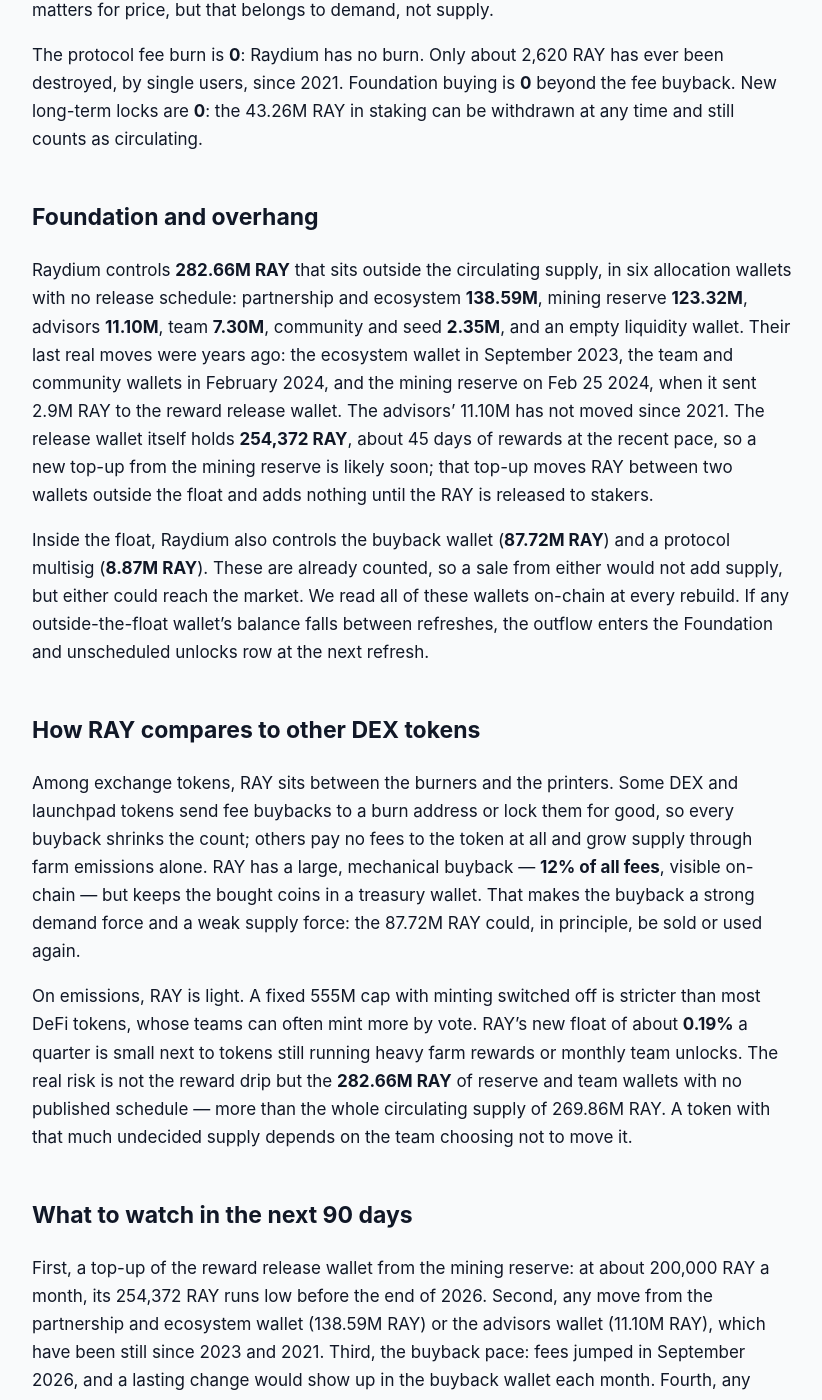
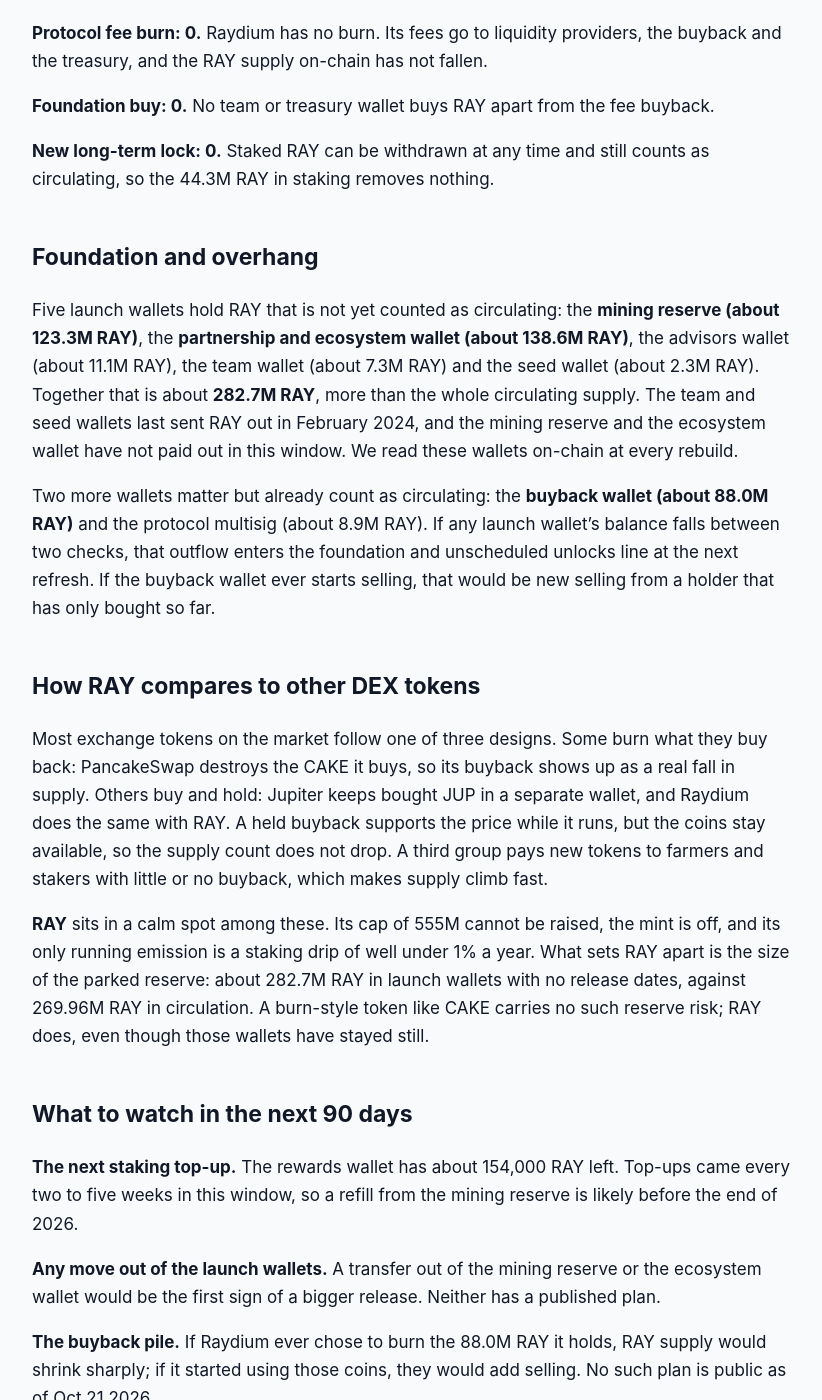
Before and after one commit to jeevansongmy-spec/mrnasdog-articles, a Jekyll site: the page built from crypto/ray-pressure-framework.md, in a window 1280 px wide and 1400 px high, scrolled down 1627 px. Shown: the whole window, without its empty margins (228-1050 px from the left). Built offline with Jekyll 4.4.1, drawn with Linux system fonts in a browser that asks for light colours; some of the changed text lies outside the part shown.

Commit message:
publish: crypto/ray-pressure-framework

```diff
--- a/crypto/ray-pressure-framework.md
+++ b/crypto/ray-pressure-framework.md
@@ -1,6 +1,6 @@
 ---
 title: "RAY Inflation Analysis · October 2026 · Mixed flows · supply roughly steady"
-description: "RAY supply is roughly steady: 525K RAY of staking rewards gave +0.19% in 90 days. The 12% fee buyback bought 4.51M RAY but keeps it. Minting is off."
+description: "RAY supply is roughly steady: 625K RAY of staking rewards gave +0.23% over 90 days, the same next. No minting, a 555M cap, and the fee buyback is held."
 canonical_url: "https://mrnasdog.com/research/ray/inflation"
 tags: ["crypto", "ray", "raydium", "defi"]
 published: true
@@ -12,44 +12,58 @@ This is the long supply read. For the signal, the price drivers and the question
 
 # RAY Inflation Analysis · October 2026 · Mixed flows · supply roughly steady
 
-RAY supply is roughly steady. Over the 90 days to Oct 11 2026, Raydium released **525,000 RAY** of staking rewards from its mining reserve, which grew the circulating supply by **+0.19%**, and the next 90 days look about the same. The 12% fee buyback bought **4.51M RAY** in the same window, but Raydium keeps the bought RAY in a wallet that already counts as circulating, so the buyback removes nothing from the supply count. RAY cannot be minted: the 555M cap is fixed in the token itself.
+**RAY** supply grew by about **0.23%** in the 90 days to Oct 21 2026, and we expect about the same in the next 90 days. No new RAY can ever be minted: the only coins that reached the market were **625,000 RAY** of staking rewards, paid out of the reserve set aside when Raydium launched. The Raydium fee buyback bought about **4.63M RAY** in the same 90 days, but it keeps what it buys in a wallet that already counts as circulating, so the hard cap of **555M RAY** and the 282.7M RAY still parked in launch wallets matter more than the buyback for future supply.
 
 ## The verdict, in one paragraph
 
-The MrNasDog Pressure Framework reads RAY at **+0.19%** net new supply over the last 90 days (525,000 RAY sold into the float against 0 RAY taken out, on **269.86M RAY** circulating), and projects the same **+0.19%** for the next 90 days. The inflation monitor, which reads the same circulating figure every day, shows **+0.32%**. The gap is **0.13** percentage points, inside our 0.5-point tolerance, so no warning chip is shown. Part of the monitor's extra comes from one small step of about 25,000 RAY on Aug 26 2026 that we could not tie to any wallet, and part is rounding in its reading. In one line: RAY is a capped token with a small reward drip and a large buyback that hoards rather than burns.
+Our ledger puts **RAY** net new supply at **+0.23%** for the last 90 days (Jul 23 to Oct 21 2026) and **+0.23%** for the next 90 days. Other public trackers show **+0.33%** for the same stretch, a gap of only **0.10 percentage points**, so no warning is needed. The whole number comes from one source: **625,000 RAY** of staking rewards. Nothing vested, no launch wallet moved, nothing was burned, and the RAY bought back with fees stays in a counted wallet. RAY is a **capped DEX token with a slow staking drip**: quiet on supply, with a large reserve that has not moved in a long time.
 
 ## Sell pressure: where new RAY comes from
 
-Protocol inflation is the only live sell row: **525,000 RAY** in 90 days. RAY cannot be minted — the mint authority on Solana is switched off — so new float comes only from the **188.7M RAY** mining reserve set aside at launch. Raydium moves reserve RAY into a release wallet, and that wallet sends RAY to the staking reward pool about once a month: 200,000 RAY on Aug 10 2026, 200,000 RAY on Sep 10 2026 and 125,000 RAY on Sep 28 2026. The moment RAY leaves the release wallet it becomes part of the circulating supply; the circulating figure stepped up by the same amounts the next day. Stakers then earn it at about **5.6%** a year on the **43.26M RAY** staked. Raydium's own docs put the reward stream at about 1.9M RAY a year, and our 90-day count sits a little above that pace.
+**Protocol inflation: 625,000 RAY.** RAY has a fixed maximum of 555M and the mint is switched off for good, so "inflation" here means coins leaving the reserve. Raydium pays RAY stakers from a rewards wallet. Between Jul 23 and Oct 21 2026 that wallet topped up the RAY staking pool four times: 200,000 RAY on Aug 10, 200,000 on Sep 10, 125,000 on Sep 28 and 100,000 on Oct 14. Raydium's own documents describe about 1.9M RAY a year of emissions, which is roughly 470,000 every 90 days, so the recent pace is a little above that. About **44.3M RAY** is staked today. The rewards wallet holds only about 154,000 RAY now, so it will need a refill from the mining reserve soon to keep paying at this rate.
 
-Vesting unlocks are **0**. The team and seed allocations, 25.9% of supply, finished vesting on Feb 21 2024, and no vesting calendar is left. Foundation and unscheduled unlocks are also **0**: none of the six allocation wallets moved in the window (more in the overhang section below). Long-term locked or bankruptcy supply is **0**; there is no estate, trustee or long lock releasing RAY.
+**Vesting unlocks: 0.** Team and seed vesting finished on Feb 21 2024. Nothing is left on a schedule, and no unlock is dated in the next 90 days.
+
+**Foundation and unscheduled unlocks: 0.** The launch wallets still hold about **282.7M RAY**, and none of them sent a single RAY out in these 90 days. They have no published release dates, so we book nothing until one of them moves.
+
+**Long-term locked or bankruptcy: 0.** No court case, estate or lock-up holds RAY that is waiting to be paid out.
 
 ## Buy pressure: where new RAY goes
 
-The programmatic buyback is real and large, but it books **0**. Raydium sends 12% of every trading fee to buy RAY: 84% of a CLMM or CPMM pool fee goes to liquidity providers, 12% to the RAY buyback and 4% to the treasury, while older AMM v4 pools split 88% and 12%. In the 90 days to Oct 11 2026 that bought **4.51M RAY**, most of it after Raydium's fees jumped in September on tokenized-stock launches. The bought RAY is not burned. It is held in a public protocol wallet that now holds **87.72M RAY**, about 32.5% of the circulating supply. Because that wallet is already counted as circulating, buying into it moves RAY between holders inside the float; it does not shrink the supply we measure. It does take RAY off exchanges, which matters for price, but that belongs to demand, not supply.
+**Programmatic buyback: 0 removed (about 4.63M RAY bought).** Raydium sends **12%** of every trading fee to buy RAY on the open market. In the 90 days the buyback wallet grew by about **4.63M RAY**, more than seven times the new staking rewards, helped by a very busy September. But the bought RAY is held, not burned, and that wallet already counts as circulating, so the purchases move coins from traders into a project wallet without shrinking the count. The wallet now holds about **88.0M RAY**.
 
-The protocol fee burn is **0**: Raydium has no burn. Only about 2,620 RAY has ever been destroyed, by single users, since 2021. Foundation buying is **0** beyond the fee buyback. New long-term locks are **0**: the 43.26M RAY in staking can be withdrawn at any time and still counts as circulating.
+**Protocol fee burn: 0.** Raydium has no burn. Its fees go to liquidity providers, the buyback and the treasury, and the RAY supply on-chain has not fallen.
+
+**Foundation buy: 0.** No team or treasury wallet buys RAY apart from the fee buyback.
+
+**New long-term lock: 0.** Staked RAY can be withdrawn at any time and still counts as circulating, so the 44.3M RAY in staking removes nothing.
 
 ## Foundation and overhang
 
-Raydium controls **282.66M RAY** that sits outside the circulating supply, in six allocation wallets with no release schedule: partnership and ecosystem **138.59M**, mining reserve **123.32M**, advisors **11.10M**, team **7.30M**, community and seed **2.35M**, and an empty liquidity wallet. Their last real moves were years ago: the ecosystem wallet in September 2023, the team and community wallets in February 2024, and the mining reserve on Feb 25 2024, when it sent 2.9M RAY to the reward release wallet. The advisors' 11.10M has not moved since 2021. The release wallet itself holds **254,372 RAY**, about 45 days of rewards at the recent pace, so a new top-up from the mining reserve is likely soon; that top-up moves RAY between two wallets outside the float and adds nothing until the RAY is released to stakers.
+Five launch wallets hold RAY that is not yet counted as circulating: the **mining reserve (about 123.3M RAY)**, the **partnership and ecosystem wallet (about 138.6M RAY)**, the advisors wallet (about 11.1M RAY), the team wallet (about 7.3M RAY) and the seed wallet (about 2.3M RAY). Together that is about **282.7M RAY**, more than the whole circulating supply. The team and seed wallets last sent RAY out in February 2024, and the mining reserve and the ecosystem wallet have not paid out in this window. We read these wallets on-chain at every rebuild.
 
-Inside the float, Raydium also controls the buyback wallet (**87.72M RAY**) and a protocol multisig (**8.87M RAY**). These are already counted, so a sale from either would not add supply, but either could reach the market. We read all of these wallets on-chain at every rebuild. If any outside-the-float wallet's balance falls between refreshes, the outflow enters the Foundation and unscheduled unlocks row at the next refresh.
+Two more wallets matter but already count as circulating: the **buyback wallet (about 88.0M RAY)** and the protocol multisig (about 8.9M RAY). If any launch wallet's balance falls between two checks, that outflow enters the foundation and unscheduled unlocks line at the next refresh. If the buyback wallet ever starts selling, that would be new selling from a holder that has only bought so far.
 
 ## How RAY compares to other DEX tokens
 
-Among exchange tokens, RAY sits between the burners and the printers. Some DEX and launchpad tokens send fee buybacks to a burn address or lock them for good, so every buyback shrinks the count; others pay no fees to the token at all and grow supply through farm emissions alone. RAY has a large, mechanical buyback — **12% of all fees**, visible on-chain — but keeps the bought coins in a treasury wallet. That makes the buyback a strong demand force and a weak supply force: the 87.72M RAY could, in principle, be sold or used again.
+Most exchange tokens on the market follow one of three designs. Some burn what they buy back: PancakeSwap destroys the CAKE it buys, so its buyback shows up as a real fall in supply. Others buy and hold: Jupiter keeps bought JUP in a separate wallet, and Raydium does the same with RAY. A held buyback supports the price while it runs, but the coins stay available, so the supply count does not drop. A third group pays new tokens to farmers and stakers with little or no buyback, which makes supply climb fast.
 
-On emissions, RAY is light. A fixed 555M cap with minting switched off is stricter than most DeFi tokens, whose teams can often mint more by vote. RAY's new float of about **0.19%** a quarter is small next to tokens still running heavy farm rewards or monthly team unlocks. The real risk is not the reward drip but the **282.66M RAY** of reserve and team wallets with no published schedule — more than the whole circulating supply of 269.86M RAY. A token with that much undecided supply depends on the team choosing not to move it.
+**RAY** sits in a calm spot among these. Its cap of 555M cannot be raised, the mint is off, and its only running emission is a staking drip of well under 1% a year. What sets RAY apart is the size of the parked reserve: about 282.7M RAY in launch wallets with no release dates, against 269.96M RAY in circulation. A burn-style token like CAKE carries no such reserve risk; RAY does, even though those wallets have stayed still.
 
 ## What to watch in the next 90 days
 
-First, a top-up of the reward release wallet from the mining reserve: at about 200,000 RAY a month, its 254,372 RAY runs low before the end of 2026. Second, any move from the partnership and ecosystem wallet (138.59M RAY) or the advisors wallet (11.10M RAY), which have been still since 2023 and 2021. Third, the buyback pace: fees jumped in September 2026, and a lasting change would show up in the buyback wallet each month. Fourth, any change to what happens to bought-back RAY — a burn or a permanent lock would turn the buyback into a real supply cut. No dated supply event is scheduled before Jan 9 2027.
+**The next staking top-up.** The rewards wallet has about 154,000 RAY left. Top-ups came every two to five weeks in this window, so a refill from the mining reserve is likely before the end of 2026.
+
+**Any move out of the launch wallets.** A transfer out of the mining reserve or the ecosystem wallet would be the first sign of a bigger release. Neither has a published plan.
+
+**The buyback pile.** If Raydium ever chose to burn the 88.0M RAY it holds, RAY supply would shrink sharply; if it started using those coins, they would add selling. No such plan is public as of Oct 21 2026.
+
+**Trading after September's rush.** Fees, and so the buyback, jumped in September with tokenized-stock trading and a new launch platform. Early October was slower, so the size of the buyback in the coming weeks will tell whether the new traders stayed.
 
 ## Summary
 
-RAY, the token of the Raydium exchange on Solana, grew its circulating supply by **+0.19%** in the 90 days to Oct 11 2026, from **525,000 RAY** of staking rewards released from the mining reserve, and the next 90 days look the same. The 12% fee buyback bought **4.51M RAY** but keeps it in a wallet counted as circulating, so it supports demand without cutting supply. Minting is switched off and the cap is 555M RAY. The key risk is the **282.66M RAY** in reserve and team wallets that have no release schedule.
+**RAY** is a capped token with its mint switched off, and its supply grew only about **0.23%** in the 90 days to Oct 21 2026, all from **625,000 RAY** of staking rewards. The Raydium fee buyback bought far more RAY than that, but it holds the coins in a counted wallet rather than burning them. The key risk is the **282.7M RAY** still parked in launch wallets with no release dates, and the 88.0M RAY pile the buyback has built. As long as those wallets stay still, RAY supply grows by well under 1% a year and can never pass 555M.
 
 ---
 
-*MrNasDog Pressure Framework analysis of RAY, Metric 1 — Inflation. Data + explanation only. Not financial advice. Checked Oct 11 2026.*
+*MrNasDog Pressure Framework analysis of RAY, Metric 1 — Inflation. Data + explanation only. Not financial advice. Checked Oct 21 2026.*
```
